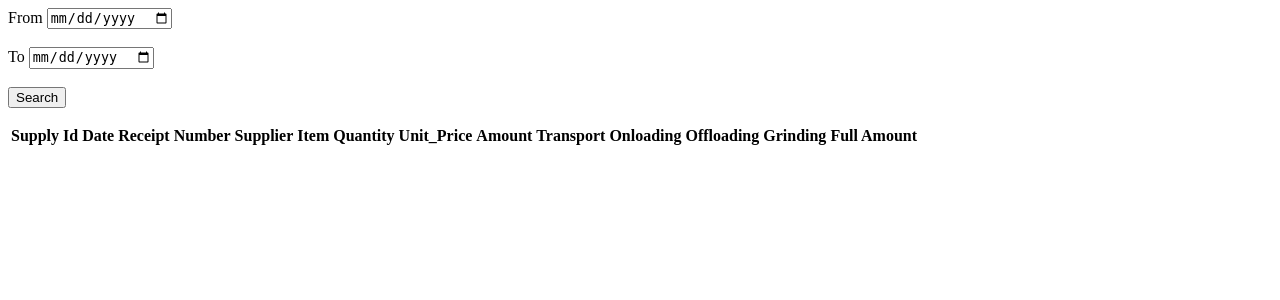
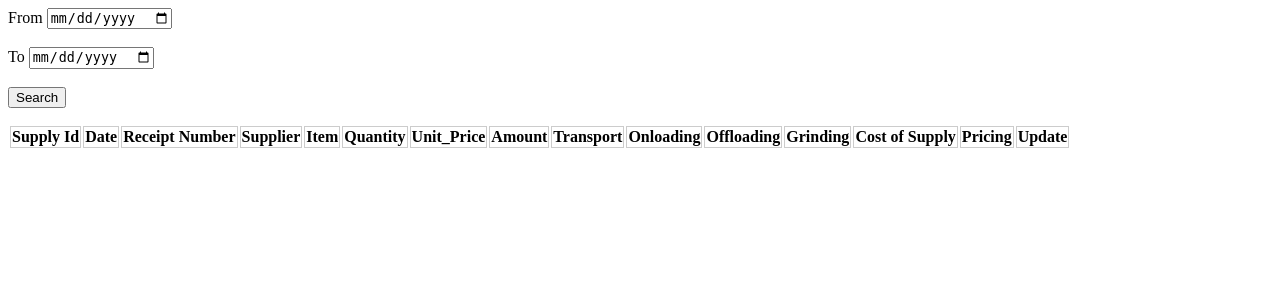
Before and after one commit to jakobwamani/kamanyire, a Django app: page /view_supply in a window 1280 px wide. Shown: the top 300 px of the page. Run offline with Django 3.2, Linux system fonts and the light colour scheme; data comes from the database, SQL or seed files in the repository; lists and menus that the app fills with data are empty.

Commit message:
more_improvements

```diff
--- a/sts_project/profit_pen_app/forms.py
+++ b/sts_project/profit_pen_app/forms.py
@@ -23,6 +23,7 @@ class RawMaterialForm(forms.ModelForm):
 	grinding = forms.IntegerField()
 	# i  cannot edit this stuff from right here so all amounts will shown in the retrieve view
 	# fullamount = forms.IntegerField()
+	# pricing = forms.IntegerField(help_text='First check to cost of supply to update this')
 
 
 
--- a/sts_project/profit_pen_app/models.py
+++ b/sts_project/profit_pen_app/models.py
@@ -13,14 +13,15 @@ class RawMaterial(models.Model):
 	unit_price = models.IntegerField()
 	#Am making this a null True because when the user is entering the supply data , am not able to make it appear
 	#immediately , that's above my paygrade
-	amount = models.IntegerField(null=True)
+	amount = models.IntegerField(default=0)
 	transport = models.IntegerField()
 	onloading = models.IntegerField()
 	offloading = models.IntegerField()
 	grinding = models.IntegerField()
 	#Am making this a null True because when the user is entering the supply data , am not able to make it appear
 	#immediately , that's above my paygrade
-	fullamount = models.IntegerField(null=True)
+	cost_of_supply = models.IntegerField(default=0)
+	pricing = models.IntegerField(default=0)
 
 
 	# renames the instances of the model
--- a/sts_project/profit_pen_app/templates/profit_pen_app/view_supply.html
+++ b/sts_project/profit_pen_app/templates/profit_pen_app/view_supply.html
@@ -6,6 +6,12 @@
 <head>
 	<meta charset="utf-8">
 	<title>Supplies</title>
+    <style type="text/css">
+        td, th {
+    border: 1px solid #ccc;
+    /* border-width border-style border-color */
+}
+    </style>
 </head>
 <body>
 <div class="main">
@@ -35,7 +41,11 @@
                         <th>Onloading</th>
                         <th>Offloading</th>
                         <th>Grinding</th>
-                        <th>Full Amount</th>
+                        <th>Cost of Supply</th>
+                        <th>Pricing</th>
+                        <th>Update</th>
+
+
 
                     </tr>
                     {% for supply in supplies %}
@@ -54,10 +64,10 @@
                         <td>{{ supply.onloading}} </td>
                         <td>{{ supply.offloading }} </td>
                         <td>{{ supply.grinding }} </td>
-                        <td>{{ fullamount|work_on_the_full_amount:supply }} </td>
+                        <td>{{ cost_of_supply|work_on_the_full_amount:supply }} </td>
+                        <td>{{ supply.pricing }} </td>
+                        <td><a href="update_supply/?id={{ supply.id }}">Update</a></td>
 
-                        <!-- <td><a href="/twinkle/update_show_payment_history/?id={{ pay.id }}">Update</a></td>
-                        <td><a href="/twinkle/delete_show_payment_history/?id={{ pay.id }}">Delete</a></td> -->
                     </tr>
                     {% endfor %}
 
--- a/sts_project/profit_pen_app/urls.py
+++ b/sts_project/profit_pen_app/urls.py
@@ -7,6 +7,7 @@ urlpatterns = [
     path('', views.index, name='index'),
 
     path('supply',views.create_supply , name='get_supply'),
-    path('view_supply',views.view_supply , name = 'view_supplies')
+    path('view_supply',views.viewing_supply , name = 'view_supplies'),
+    path('update_supply/',views.updating_supply , name = 'update_supplies')
 
 ]
--- a/sts_project/profit_pen_app/views.py
+++ b/sts_project/profit_pen_app/views.py
@@ -2,6 +2,8 @@ from django.shortcuts import render
 from profit_pen_app.models import RawMaterial
 from profit_pen_app.forms  import RawMaterialForm
 from django.http import HttpResponse
+from django.shortcuts import redirect
+
 
 def index(request):
     return HttpResponse("Hello, world. Welcome to the profitpen system.")
@@ -63,7 +65,7 @@ def create_supply(request):
 
 	return render(request, "supply.html",context)
 
-def view_supply(request):
+def viewing_supply(request):
    	#get the date from the user
 	start_date = request.GET.get('start_date')
 	end_date = request.GET.get('end_date')
@@ -75,3 +77,27 @@ def view_supply(request):
 
 	# return render(request, "view_supply.html", context)
 	return render(request, "view_supply.html", {'supplies':supplies})
+
+
+def updating_supply(request):
+	context_dict = {}
+
+	if 'id' in request.GET:
+		pk = request.GET['id']
+
+		print (pk)
+		clean_pk = pk.strip("/")
+		print (clean_pk)
+		supply_record = RawMaterial.objects.get(id=clean_pk)
+		form = RawMaterialForm(request.POST or None, instance=supply_record)
+
+		if form.is_valid():
+			pricing = form.cleaned_data.get("pricing")
+			print(pricing)
+
+			form.save()
+
+			# redirect('view_supply.html')
+
+		context_dict["form"] = form
+	return render(request,"update_supply.html",context=context_dict)
```
Also changed, not shown: sts_project/profit_pen_app/templates/profit_pen_app/update_supply.html (added, +22 -0 lines), README.md, sts_project/db.sqlite3, sts_project/profit_pen_app/migrations/0003_auto_20210803_2029.py (added), sts_project/profit_pen_app/migrations/0004_auto_20210803_2120.py (added).
